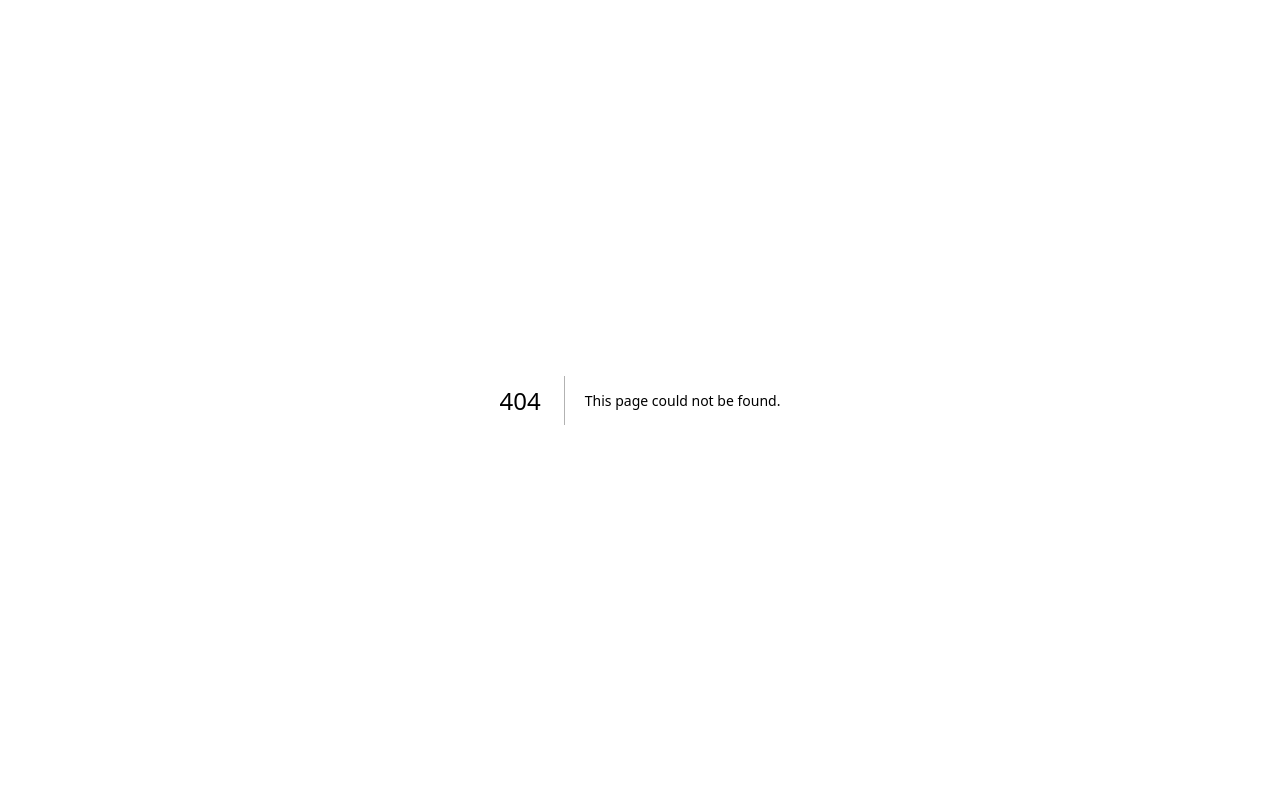
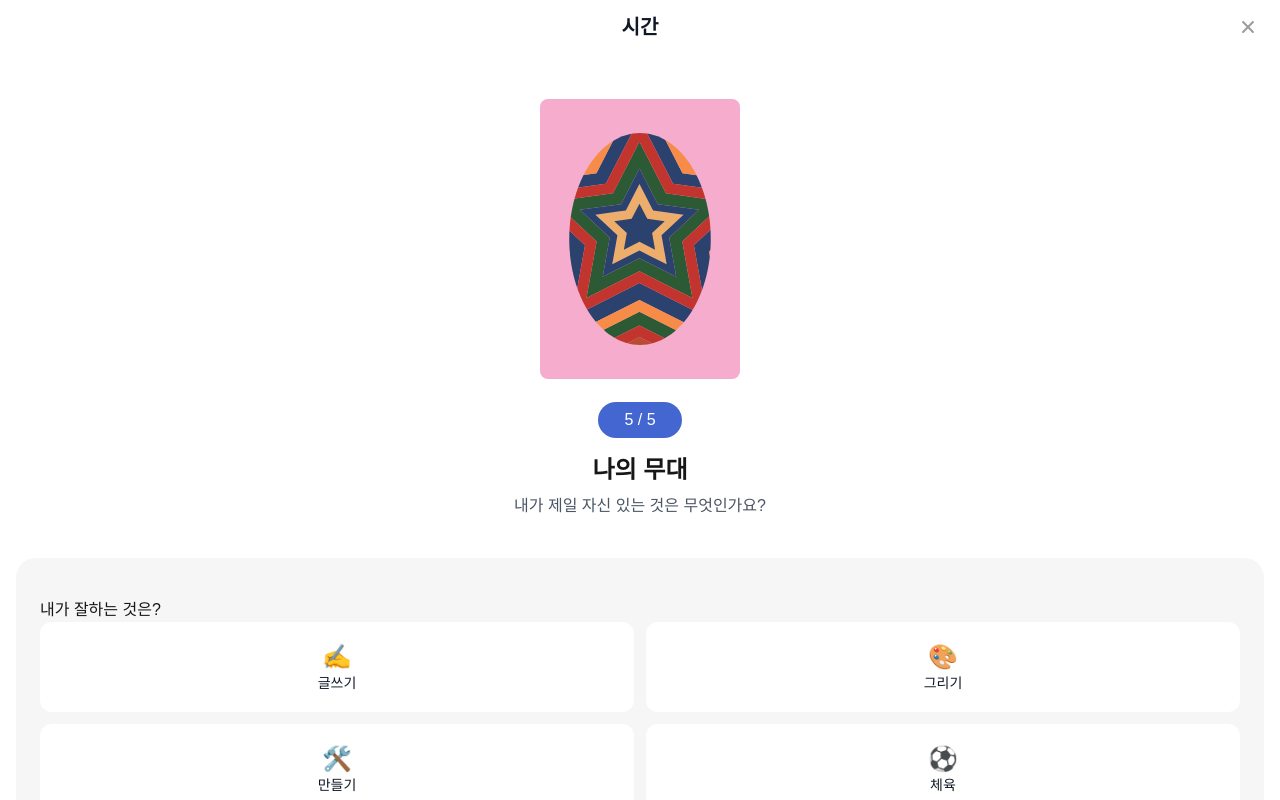
Before and after one commit to PublicIsDJ/MOA-app, a Next.js app: page /time/cd-010 in a window 1280 px wide. Before the commit this address had no page. Shown: the top 800 px of the page. Built offline with nearby package versions, Linux system fonts and the light colour scheme.

Commit message:
feat: 시간테마-005 페이지 구현

```diff
--- /dev/null
+++ b/app/(cardThema)/time/(cards)/cd-010/page.tsx
@@ -0,0 +1,28 @@
+'use client';
+
+import { CardDetailView } from '@/features/cardThema/me/ui/card-detail-view';
+import TalentForm from '@/widgets/cardThema/time/talent-form';
+import { useRouter } from 'next/navigation';
+import { Button } from '@/shared/ui/button';
+
+export default function CardOfStage() {
+    const router = useRouter();
+    return (
+        <>
+            <CardDetailView
+                cardNumber={5}
+                totalCards={5}
+                title='나의 무대'
+                description='내가 제일 자신 있는 것은 무엇인가요?'
+                frontImage='/cards-time/stage.svg'
+            />
+
+            <TalentForm/>
+
+            <footer className='w-full flex gap-4 mb-10 mt-5'>
+                <Button status='inactive' className='py-[19px] rounded-[12px]' onClick={()=>router.push('/time/cd-009')}>이전으로</Button>
+                <Button className='py-[19px] rounded-[12px]' onClick={()=>router.push('/home')}>완료</Button>
+            </footer>
+        </>
+    )
+}
```
